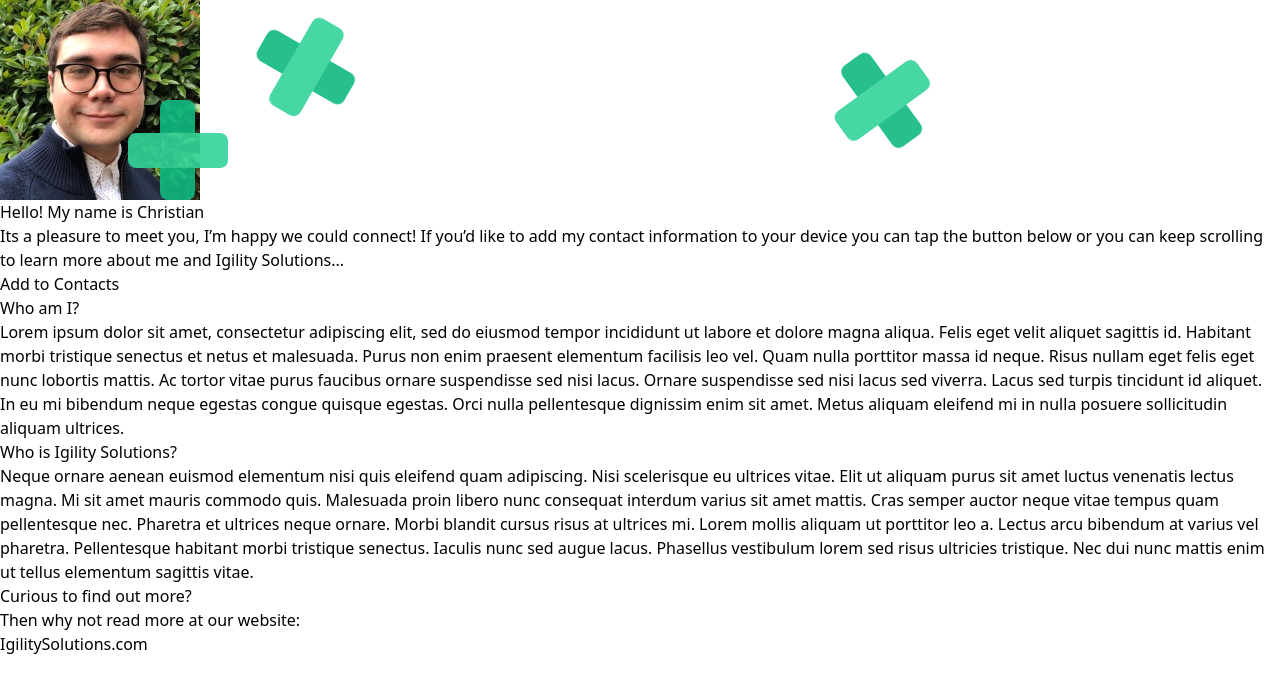
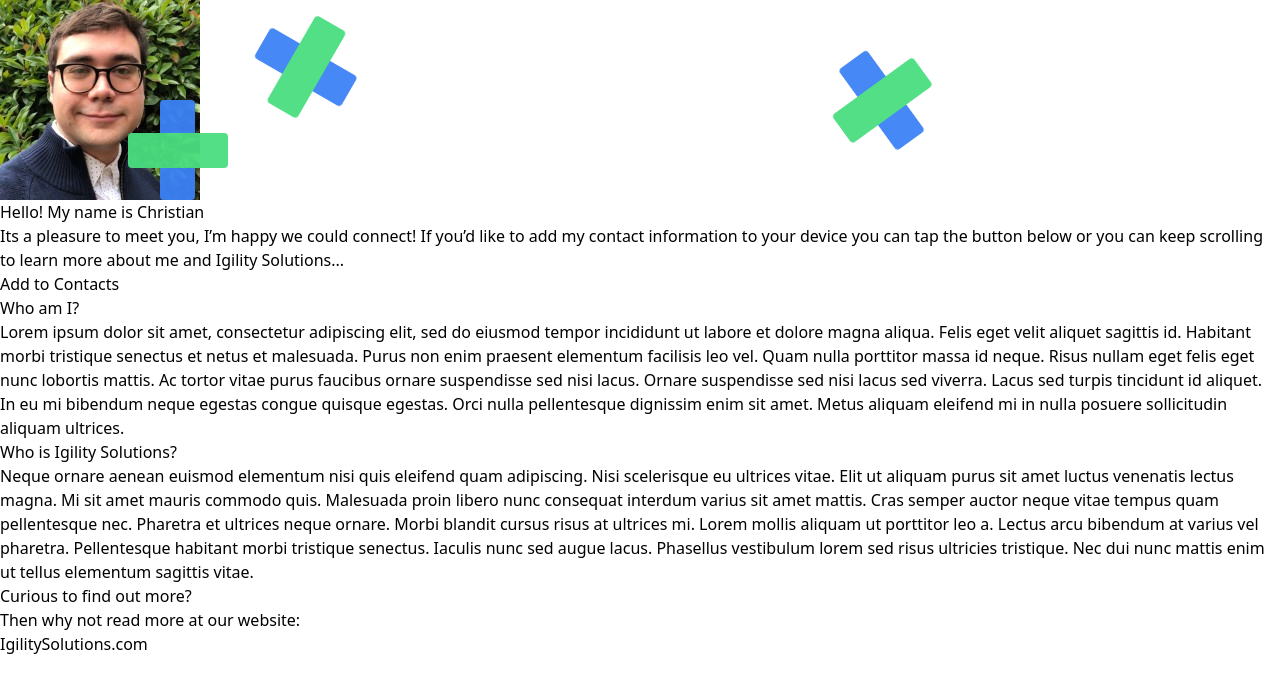
Before and after one commit to christianthomask/igility-svelte-ebusinesscard, a SvelteKit app in the folder svelte-card-kit/: page / in a window 1280 px wide. Shown: the top 692 px of the page. Built offline with nearby package versions, Linux system fonts and the light colour scheme.

Commit message:
adjusted colors

```diff
--- a/svelte-card-kit/src/routes/+page.svelte
+++ b/svelte-card-kit/src/routes/+page.svelte
@@ -39,8 +39,8 @@ const cardCta2 = "IgilitySolutions.com"
 <div class="relative top-0 w-full h-full py-8 max-w-md m-auto flex flex-col items-center gap-y-5">
 
     <Pic />
-    <Card title={cardTitle1} text={cardText1} ctaText={cardCta1} ctaLink={"#"} bgColor={"from-neutral-300/50 to-neutral-900/50 bg-gradient-to-br"} />
-    <Section title={sectionTitle1} text={sectionText1} bgColor={"from-neutral-400/50 to-neutral-900/50 bg-gradient-to-br"} />
+    <Card title={cardTitle1} text={cardText1} ctaText={cardCta1} ctaLink={"#"} bgColor={"from-neutral-400/50 to-neutral-900/50 bg-gradient-to-br"} />
+    <Section title={sectionTitle1} text={sectionText1} bgColor={"from-neutral-500/50 to-neutral-900/50 bg-gradient-to-br"} />
     <Section title={sectionTitle2} text={sectionText2} bgColor={"from-neutral-600/50 to-neutral-900/50 bg-gradient-to-br"} />
     <Card title={cardTitle2} text={cardText2} ctaText={cardCta2} ctaLink={"#"} bgColor={"bg-neutral-50/10"} classes={"text-center"} />
 
@@ -57,22 +57,22 @@ const cardCta2 = "IgilitySolutions.com"
         height: 100px;
         animation: animate 25s linear infinite;
         top: -150px;
-        opacity: 0.9
+        opacity: 0.95;
     }
 
     .pluses li .vrt {
-        border-radius: 8px;
+        border-radius: 4px;
         width: 35%;
         height: 100%;
-        background-color: #10B981;
+        background-color: #3b82f6;
         margin: auto;
     }
 
     .pluses li .hzt {
-        border-radius: 8px;
+        border-radius: 4px;
         width: 100%;
         height: 35%;
-        background-color: #34D399;
+        background-color: #4ade80;
         position: relative;
         bottom: 68%;
     }
```
